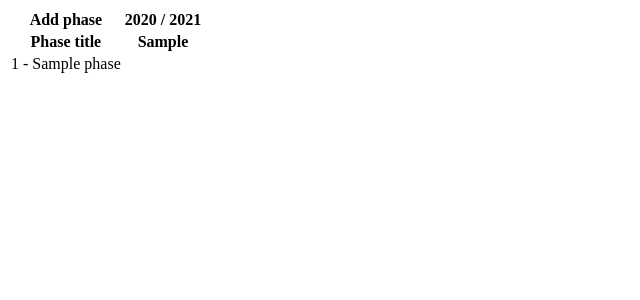
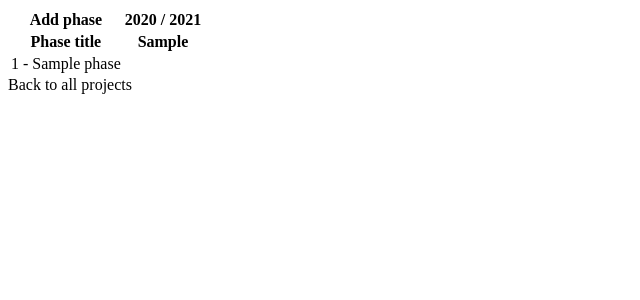
Before and after one commit to andywar65/timeline, a Django app: template templates/timeline/htmx/list.html in a window 1280 px wide. Shown: the top 300 px of the page, without its empty margins (0-640 px from the left). Run offline with Django 3.2, Linux system fonts and the light colour scheme; the template is opened without the code that fills it: most values are stand-ins (such as "Sample title", 1, 10 or a date in 2020); some libraries are stand-ins or nearby versions.

Commit message:
link to project list

```diff
--- a/templates/timeline/htmx/list.html
+++ b/templates/timeline/htmx/list.html
@@ -42,3 +42,9 @@
     <p>{% trans "No phases yet" %}</p>
   {% endif %}
 </table>
+<a class="link-primary"
+   hx-get="{% url 'timeline:project_list' year=year month=month %}"
+   hx-target="#content"
+   hx-push-url="true">
+  {% trans "Back to all projects" %}
+</a>
```
